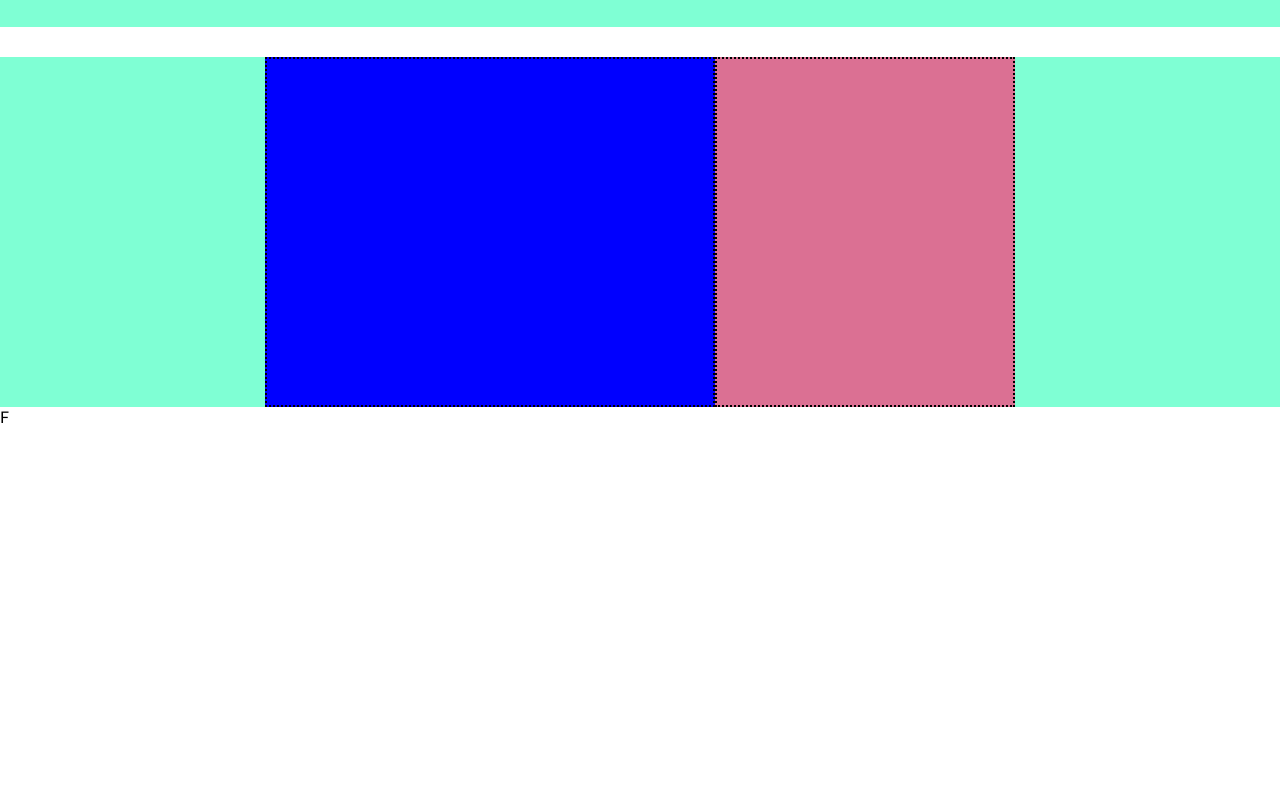
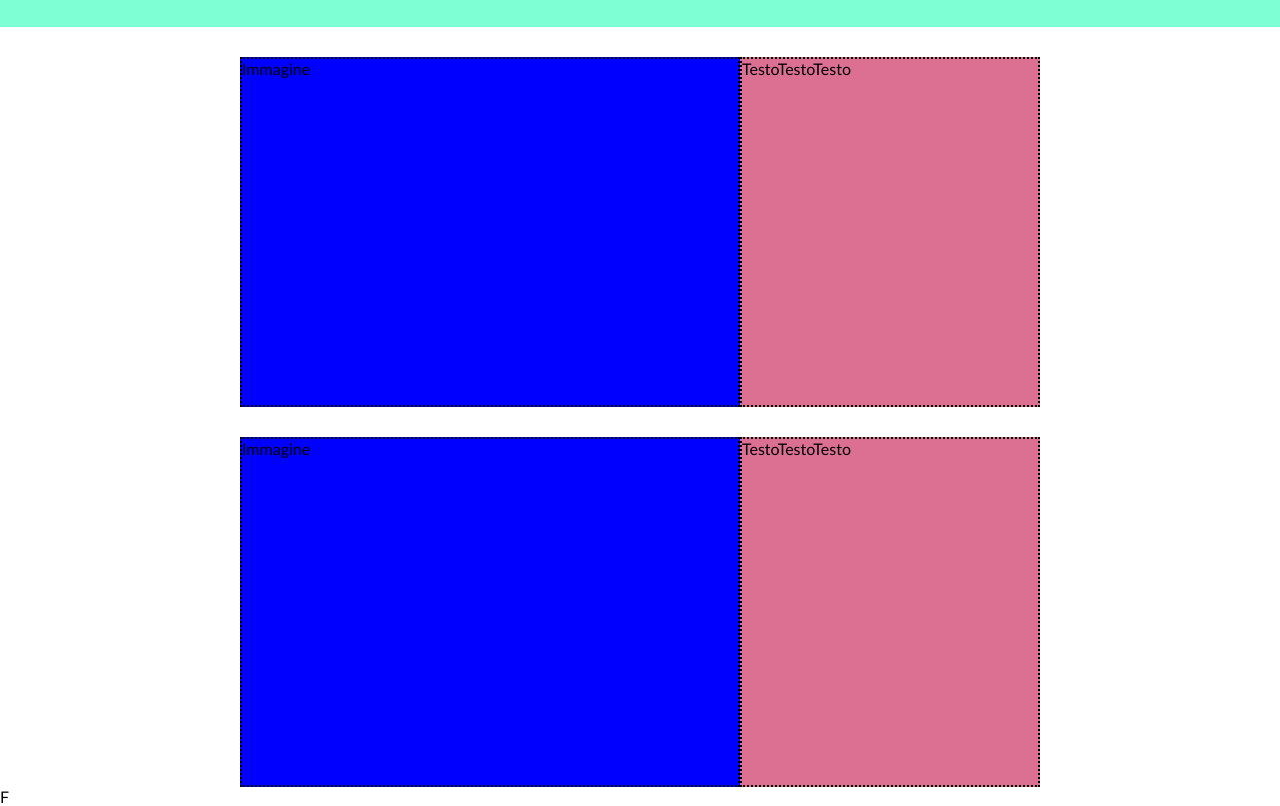
Before and after one commit to SimoneZampieri/htmlcss-struttura-discord, a plain HTML site: page index.html in a window 1280 px wide. Shown: the part 383-1189 px from the top of the page. Before the commit the page ends 809 px from the top, so only its background shows below. Drawn offline with Linux system fonts and the light colour scheme.

Commit message:
sixth commit

```diff
--- a/css/style.css
+++ b/css/style.css
@@ -60,10 +60,11 @@ header nav ul li a{
 .row{
     display: flex;
     justify-content: center;
+    margin-top: 30px;
 }
 
 .row .main{
-    width: 450px;
+    width: 500px;
     height: 350px;
     background-color: blue;
     border: 2px dotted black;
@@ -75,3 +76,8 @@ header nav ul li a{
     background-color: palevioletred;
     border: 2px dotted black;
 }
+
+.debug .grey{
+    background-color: rgb(113, 105, 105);
+    margin-top: 30px;
+}
--- a/index.html
+++ b/index.html
@@ -31,10 +31,18 @@
     </header>
 
     <main>
-        <div class="debug">
+
+        <div>
             <div class="row">
-                <div class="main"></div>
-                <div class="side"></div>
+                <div class="main">Immagine</div>
+                <div class="side">TestoTestoTesto</div>
+            </div>
+        </div>
+
+        <div class="grey">
+            <div class="row">
+                <div class="main">Immagine</div>
+                <div class="side">TestoTestoTesto</div>
             </div>
         </div>
     </main>
```
